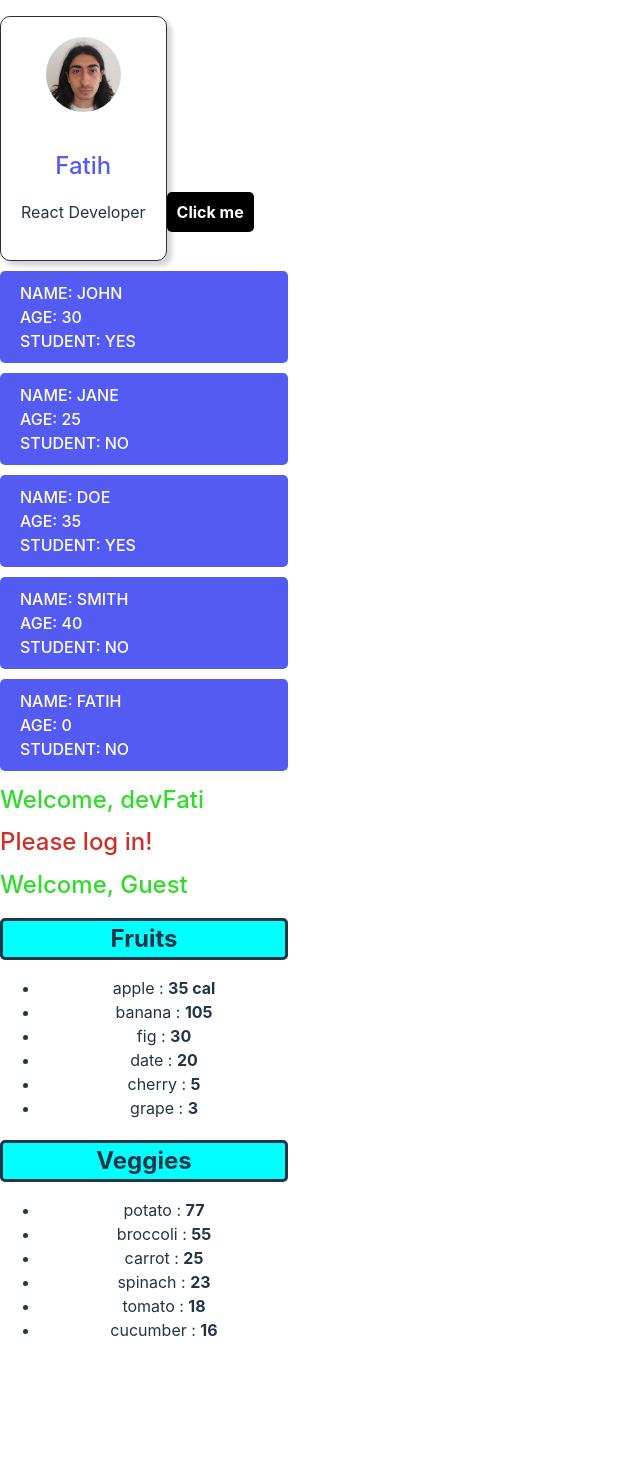
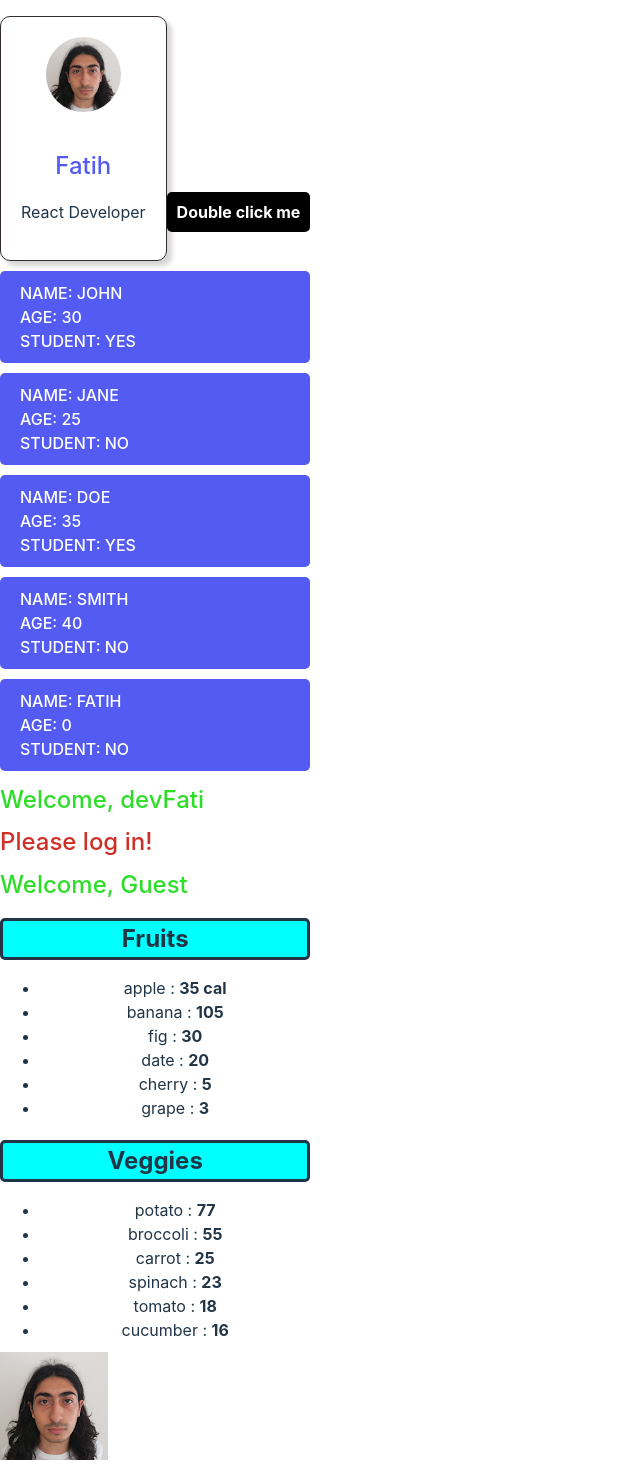
Before and after one commit to fevren2001/my-react-app, a React (Vite) app: page / in a window 1280 px wide. Shown: the part 349-1815 px from the top of the page, without its empty margins (0-640 px from the left). Before the commit the page ends 1701 px from the top, so only its background shows below. Built offline with nearby package versions, Linux system fonts and the light colour scheme.

Commit message:
Click Events
Handling events for a new button and even on an image

```diff
--- a/src/App.jsx
+++ b/src/App.jsx
@@ -6,6 +6,8 @@ import Button from "./Button/Button.jsx";
 import Student from "./Student.jsx";
 import UserGreeting from "./UserGreeting.jsx";
 import List from "./List.jsx";
+import Pp from "./pp.jsx";
+
 function App() {
   const emptyList = [];
   const fruits = [
@@ -43,6 +45,7 @@ function App() {
     <List items = {fruits} category = "Fruits"></List>
     {vegetables.length >0 && <List items = {vegetables} category = "Veggies"></List>}
     {emptyList.length > 0 ? <List items = {emptyList} category = "Empty List"></List> : null}
+    <Pp></Pp>
     </>
   );
 }
--- a/src/Button/Button.jsx
+++ b/src/Button/Button.jsx
@@ -11,9 +11,22 @@ function Button(){
         fontWeight: 'bold',
         margin: '10px 0',
     }
+    const handleClick = () => {console.log('Button clicked')};
+    const handleClick2 = (name) => { console.log(`${name} stop clicking me`); };
+
+    let count = 0;
+    const handleClick3 = (name) => {
+        count++;
+        count < 3 ? console.log(`${name} you clicked me ${count} times`) : console.log(`${name} stop clicking me`);
+    };
+
+    const ouchClick = (e) => {e.target.textContent = 'That hurts!'};
+
     return(
-        <button style={constStyles}>Click me</button>
+        <button onDoubleClick={(e) => ouchClick(e)} style={constStyles}>Double click me</button>
     );
+
+
     // return(
     //     <button className={styles.button}>Click me</button>
     // );
--- /dev/null
+++ b/src/pp.jsx
@@ -0,0 +1,14 @@
+function pp(){
+    const ppUrl = "./src/assets/pp.jpg";
+    const handleClick = (e) => {
+        e.target.style.display = 'none';
+    }
+
+    return (
+        <img onClick={(e) => {handleClick(e)}}  src={ppUrl}></img>
+    )
+
+
+}
+
+export default pp;
```
